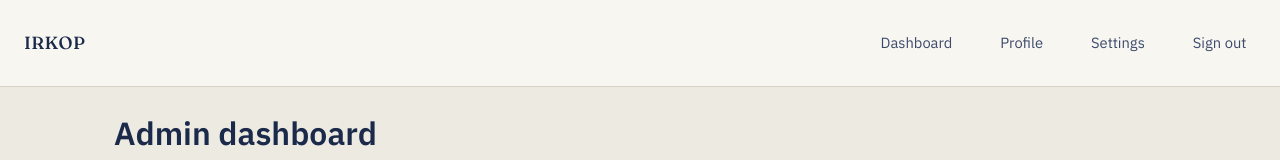
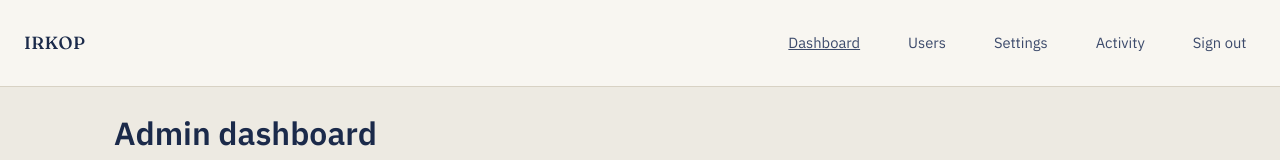
Before and after one commit to kopen1/irkop, a Next.js app: page /admin in a window 1280 px wide. Shown: the top 160 px of the page. Built offline with nearby package versions, Linux system fonts and the light colour scheme.

Commit message:
fix: add admin variant to SiteHeader component

```diff
--- a/components/SiteHeader.tsx
+++ b/components/SiteHeader.tsx
@@ -4,7 +4,7 @@ import Link from 'next/link';
 import { usePathname } from 'next/navigation';
 
 interface SiteHeaderProps {
-  variant?: 'default' | 'app';
+  variant?: 'default' | 'app' | 'admin';
 }
 
 export default function SiteHeader({ variant = 'default' }: SiteHeaderProps) {
@@ -28,6 +28,24 @@ export default function SiteHeader({ variant = 'default' }: SiteHeaderProps) {
               Sign in
             </Link>
           </>
+        ) : variant === 'admin' ? (
+          <>
+            <Link href="/admin" style={{ textDecoration: isActive('/admin') ? 'underline' : 'none' }}>
+              Dashboard
+            </Link>
+            <Link href="/admin/users" style={{ textDecoration: isActive('/admin/users') ? 'underline' : 'none' }}>
+              Users
+            </Link>
+            <Link href="/admin/settings" style={{ textDecoration: isActive('/admin/settings') ? 'underline' : 'none' }}>
+              Settings
+            </Link>
+            <Link href="/admin/activity" style={{ textDecoration: isActive('/admin/activity') ? 'underline' : 'none' }}>
+              Activity
+            </Link>
+            <a href="#" onClick={() => alert('Sign out')} style={{ cursor: 'pointer' }}>
+              Sign out
+            </a>
+          </>
         ) : (
           <>
             <Link href="/app" style={{ textDecoration: isActive('/app') ? 'underline' : 'none' }}>
```
